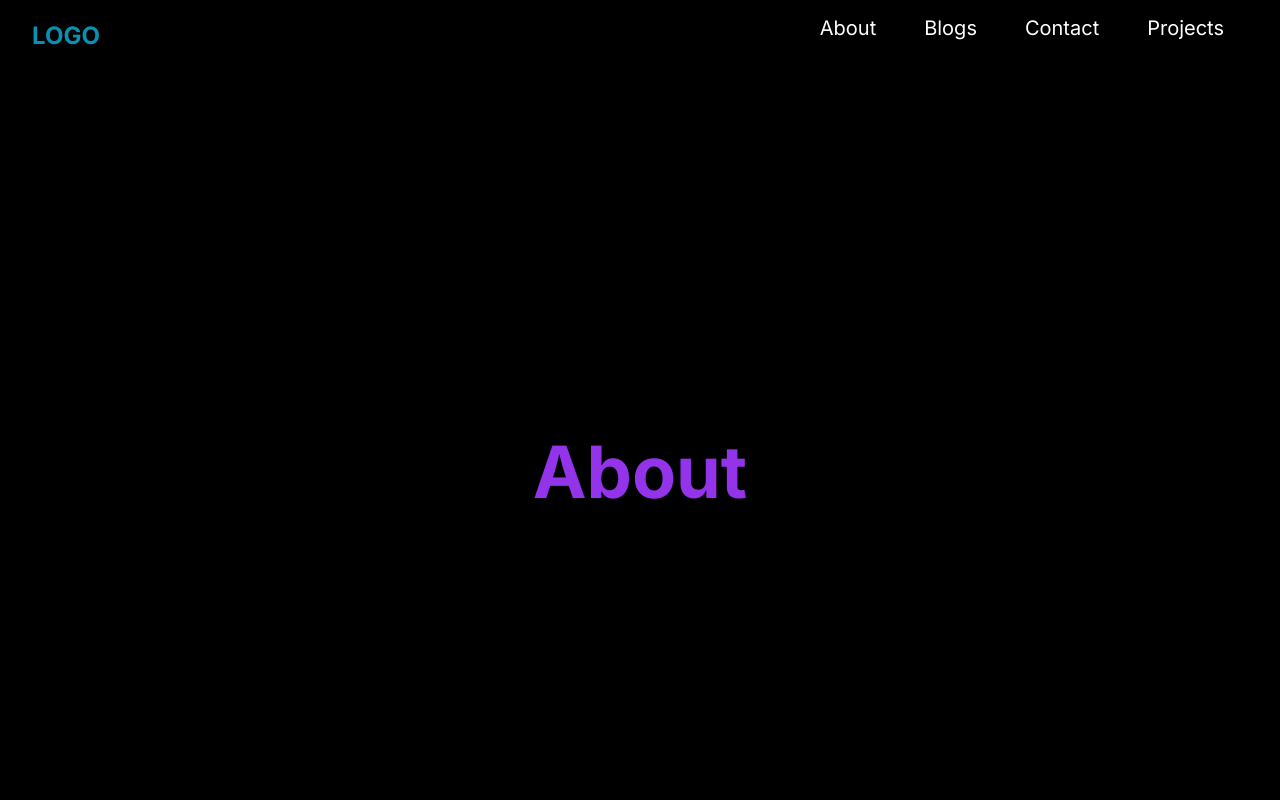
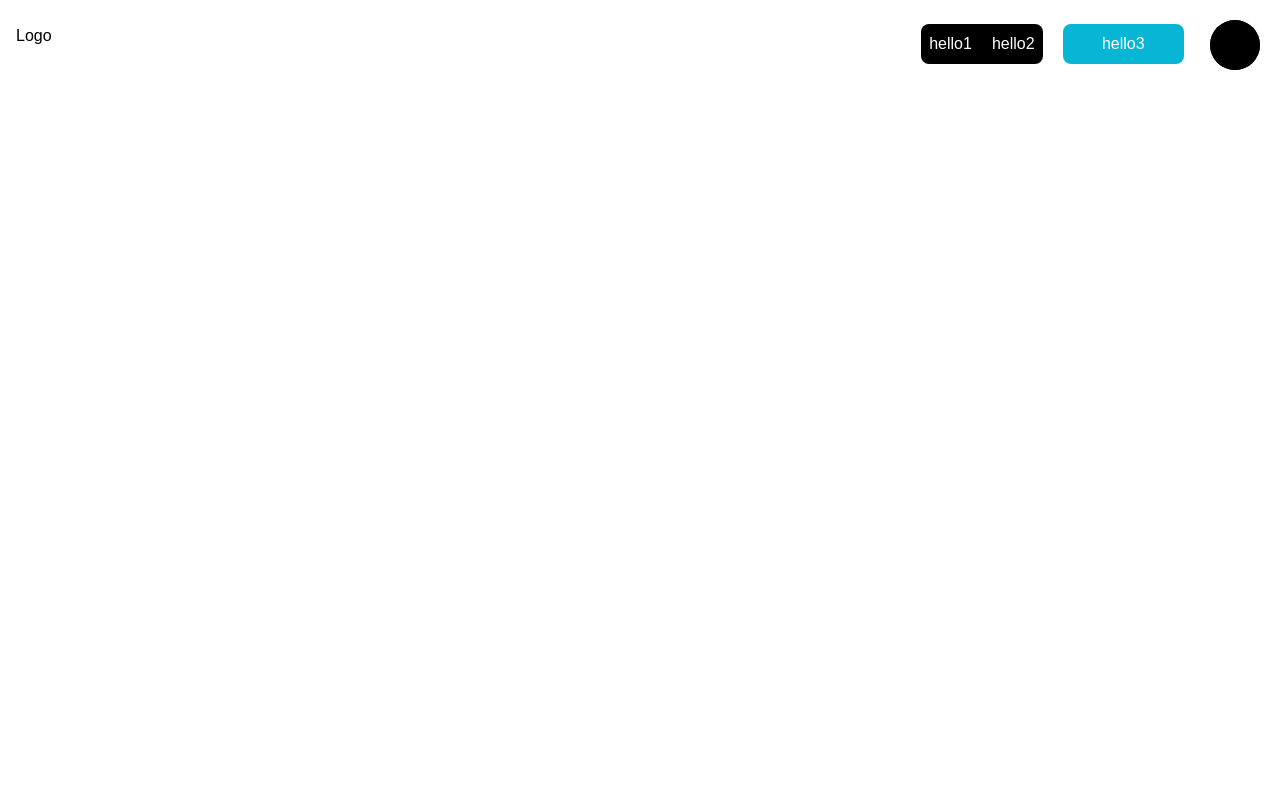
Before and after one commit to Ghost91202/nextjs-, a Next.js app: page / in a window 1280 px wide. Shown: the top 800 px of the page. Built offline with nearby package versions, Linux system fonts and the light colour scheme.

Commit message:
add navigation bar

```diff
--- a/package.json
+++ b/package.json
@@ -14,6 +14,7 @@
     "react": "^18",
     "react-burger-menu": "^3.0.9",
     "react-dom": "^18.2.0",
+    "react-icons": "^5.0.1",
     "styled-components": "^6.1.8"
   },
   "devDependencies": {
--- a/src/app/page.js
+++ b/src/app/page.js
@@ -4,35 +4,7 @@ export default function Home() {
   return (
     <div>
       <NavBar />
-      <section
-        id="about"
-        className="text-white h-screen bg-black  text-center flex"
-      >
-        <h1 className="m-auto font-waterfall text-7xl text-purple-600 font-bold  ">
-          About
-        </h1>
-      </section>
-      <section id="blog" className=" text-white h-screen bg-purple-900 flex">
-        <h1 className="m-auto font-waterfall text-7xl text-white font-bold">
-          Blog
-        </h1>
-      </section>
-      <section
-        id="contact"
-        className="text-white h-screen bg-black  text-center flex"
-      >
-        <h1 className="m-auto font-waterfall text-7xl text-purple-600 font-bold">
-          Contact{' '}
-        </h1>
-      </section>
-      <section
-        id="projects"
-        className=" text-white h-screen bg-purple-900 flex"
-      >
-        <h1 className="m-auto font-waterfall text-7xl text-white font-bold">
-          Projects
-        </h1>
-      </section>
+
     </div>
   );
 }
--- /dev/null
+++ b/src/components/navbar.css
@@ -0,0 +1,143 @@
+* {
+    margin: 0;
+    padding: 0;
+    box-sizing: border-box;
+    font-family: 'Lato', sans-serif;
+    font-family: 'Oswald', sans-serif;
+}
+
+.wrapper {
+    position: fixed;
+    top: 0;
+    left: 0;
+    height: 100%;
+    width: 100%;
+    /*background: linear-gradient(-135deg, #c850c0, #4158d0);*/
+    /* background: linear-gradient(375deg, #1cc7d0, #2ede98); */
+    /* background: linear-gradient(-45deg, #e3eefe 0%, #efddfb 100%);*/
+    /* clip-path: circle(25px at calc(0% + 45px) 45px); */
+    background: #000;
+    clip-path: circle(25px at calc(100% - 45px) 45px);
+    transition: all 0.3s ease-in-out;
+}
+
+#active:checked~.wrapper {
+    clip-path: circle(75%);
+}
+
+.menu-btn {
+    position: absolute;
+    z-index: 2;
+    right: 20px;
+    /* left: 20px; */
+    top: 20px;
+    height: 50px;
+    width: 50px;
+    text-align: center;
+    line-height: 50px;
+    border-radius: 50%;
+    font-size: 20px;
+    color: #fff;
+    cursor: pointer;
+    /*background: linear-gradient(-135deg, #c850c0, #4158d0);*/
+    /* background: linear-gradient(375deg, #1cc7d0, #2ede98); */
+    /* background: linear-gradient(-45deg, #e3eefe 0%, #efddfb 100%); */
+    background: #000;
+    transition: all 0.3s ease-in-out;
+}
+
+#active:checked~.menu-btn {
+    color: #fff;
+}
+
+#active:checked~.menu-btn i:before {
+    content: "\f00d";
+}
+
+.wrapper ul {
+    position: absolute;
+    top: 50%;
+    left: 50%;
+    transform: translate(-50%, -50%);
+    list-style: none;
+    text-align: center;
+}
+
+.wrapper ul li {
+    margin: 15px 0;
+}
+
+.wrapper ul li a {
+    color: none;
+    text-decoration: none;
+    font-size: 30px;
+    font-weight: 500;
+    padding: 5px 30px;
+    color: #fff;
+    border-radius: 50px;
+    background: #000;
+    position: relative;
+    line-height: 50px;
+    transition: all 0.3s ease;
+}
+
+.wrapper ul li a:after {
+    position: absolute;
+    content: "";
+    background: #fff;
+    background: linear-gradient(#14ffe9, #ffeb3b, #ff00e0);
+    /*background: linear-gradient(375deg, #1cc7d0, #2ede98);*/
+    width: 104%;
+    height: 110%;
+    left: -2%;
+    top: -5%;
+    /* if the font is 'Oswald'*/
+    border-radius: 50px;
+    transform: scaleY(0);
+    z-index: -1;
+    animation: rotate 1.5s linear infinite;
+    transition: transform 0.3s ease;
+}
+
+.wrapper ul li a:hover:after {
+    transform: scaleY(1);
+}
+
+.wrapper ul li a:hover {
+    color: #fff;
+}
+
+input[type="checkbox"] {
+    display: none;
+}
+
+.content {
+    position: absolute;
+    top: 50%;
+    left: 50%;
+    transform: translate(-50%, -50%);
+    z-index: -1;
+    text-align: center;
+    width: 100%;
+    color: #202020;
+}
+
+.content .title {
+    font-size: 40px;
+    font-weight: 700;
+}
+
+.content p {
+    font-size: 35px;
+    font-weight: 600;
+}
+
+@keyframes rotate {
+    0% {
+        filter: hue-rotate(0deg);
+    }
+
+    100% {
+        filter: hue-rotate(360deg);
+    }
+}
--- a/src/components/navbar.js
+++ b/src/components/navbar.js
@@ -1,75 +1,55 @@
 'use client';
+import { FaGripLines } from "react-icons/fa";
 
 import Image from 'next/image';
 import Link from 'next/link';
 import { useState } from 'react';
-
+import "./navbar.css"
 function NavBar() {
-  const [navbar, setNavbar] = useState(false);
+  const [ navbar, setNavbar ] = useState( false );
   return (
-    <div>
-      <nav className="w-full bg-black sticky top-0 left-0 right-0 z-10">
-        <div className="justify-between px-4 mx-auto lg:max-w-7xl md:items-center md:flex md:px-8">
-          <div>
-            <div className="flex items-center justify-between py-3 md:py-5 md:block">
-              {/* LOGO */}
-              <Link href="/">
-                <h2 className="text-2xl text-cyan-600 font-bold ">LOGO</h2>
-              </Link>
-              {/* HAMBURGER BUTTON FOR MOBILE */}
-              <div className="md:hidden">
-                <button
-                  className="p-2 text-gray-700 rounded-md outline-none focus:border-gray-400 focus:border"
-                  onClick={() => setNavbar(!navbar)}
-                >
-                  {navbar ? (
-                    <Image src="/close.svg" width={30} height={30} alt="logo" />
-                  ) : (
-                    <Image
-                      src="/hamburger-menu.svg"
-                      width={30}
-                      height={30}
-                      alt="logo"
-                      className="focus:border-none active:border-none"
-                    />
-                  )}
-                </button>
-              </div>
+    <>
+      <div className="flex w-screen p-4 pt-6 justify-between">
+        <div className="">
+          <h1>Logo</h1>
+        </div>
+        <div className="flex  pr-20 g justify-between">
+          <div className="grid grid-flow-cols  gap-5 grid-cols-2">
+            <div className="grid grid-flow-cols grid-cols-2 gap-5 p-2   items-center rounded-lg text-white bg-black justify-between">
+              <h1>
+                hello1
+              </h1>
+              <h1>
+                hello2
+              </h1>
+            </div>
+            <div className="rounded-lg flex justify-center items-center text-white bg-cyan-500">
+              <h1>
+                hello3
+              </h1>
             </div>
           </div>
           <div>
-            <div
-              className={`flex-1 justify-self-center pb-3 mt-8 md:block md:pb-0 md:mt-0 ${
-                navbar ? 'p-12 md:p-0 block' : 'hidden'
-              }`}
-            >
-              <ul className="h-screen md:h-auto items-center justify-center md:flex ">
-                <li className="pb-6 text-xl text-white py-2 md:px-6 text-center border-b-2 md:border-b-0  hover:bg-purple-900  border-purple-900  md:hover:text-purple-600 md:hover:bg-transparent">
-                  <Link href="/about" onClick={() => setNavbar(!navbar)}>
-                    About
-                  </Link>
-                </li>
-                <li className="pb-6 text-xl text-white py-2 px-6 text-center  border-b-2 md:border-b-0  hover:bg-purple-600  border-purple-900  md:hover:text-purple-600 md:hover:bg-transparent">
-                  <Link href="/blog" onClick={() => setNavbar(!navbar)}>
-                    Blogs
-                  </Link>
-                </li>
-                <li className="pb-6 text-xl text-white py-2 px-6 text-center  border-b-2 md:border-b-0  hover:bg-purple-600  border-purple-900  md:hover:text-purple-600 md:hover:bg-transparent">
-                  <Link href="#contact" onClick={() => setNavbar(!navbar)}>
-                    Contact
-                  </Link>
-                </li>
-                <li className="pb-6 text-xl text-white py-2 px-6 text-center  border-b-2 md:border-b-0  hover:bg-purple-600  border-purple-900  md:hover:text-purple-600 md:hover:bg-transparent">
-                  <Link href="#projects" onClick={() => setNavbar(!navbar)}>
-                    Projects
-                  </Link>
-                </li>
+            <input type="checkbox" id="active" />
+            <label htmlFor="active" className="menu-btn">
+              <i className="fas fa-bars"></i>
+            </label>
+            <div className="wrapper">
+              <ul>
+                <li><a href="#">Home</a></li>
+                <li><a href="#">About</a></li>
+                <li><a href="#">Services</a></li>
+                <li><a href="#">Gallery</a></li>
+                <li><a href="#">Feedback</a></li>
               </ul>
             </div>
+
           </div>
         </div>
-      </nav>
-    </div>
+
+      </div>
+
+    </>
   );
 }
 
```
Also changed, not shown: 1 other file (tests, documents, lock files or other folders).
